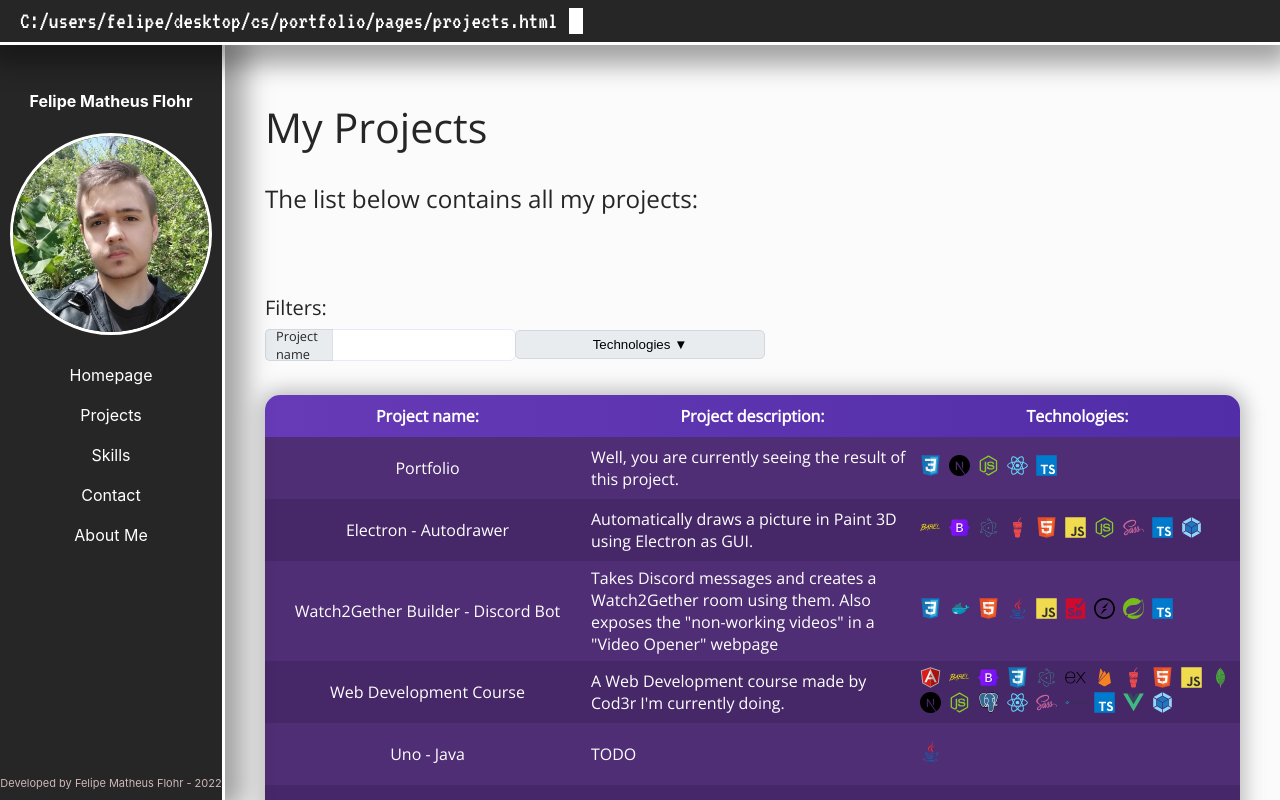
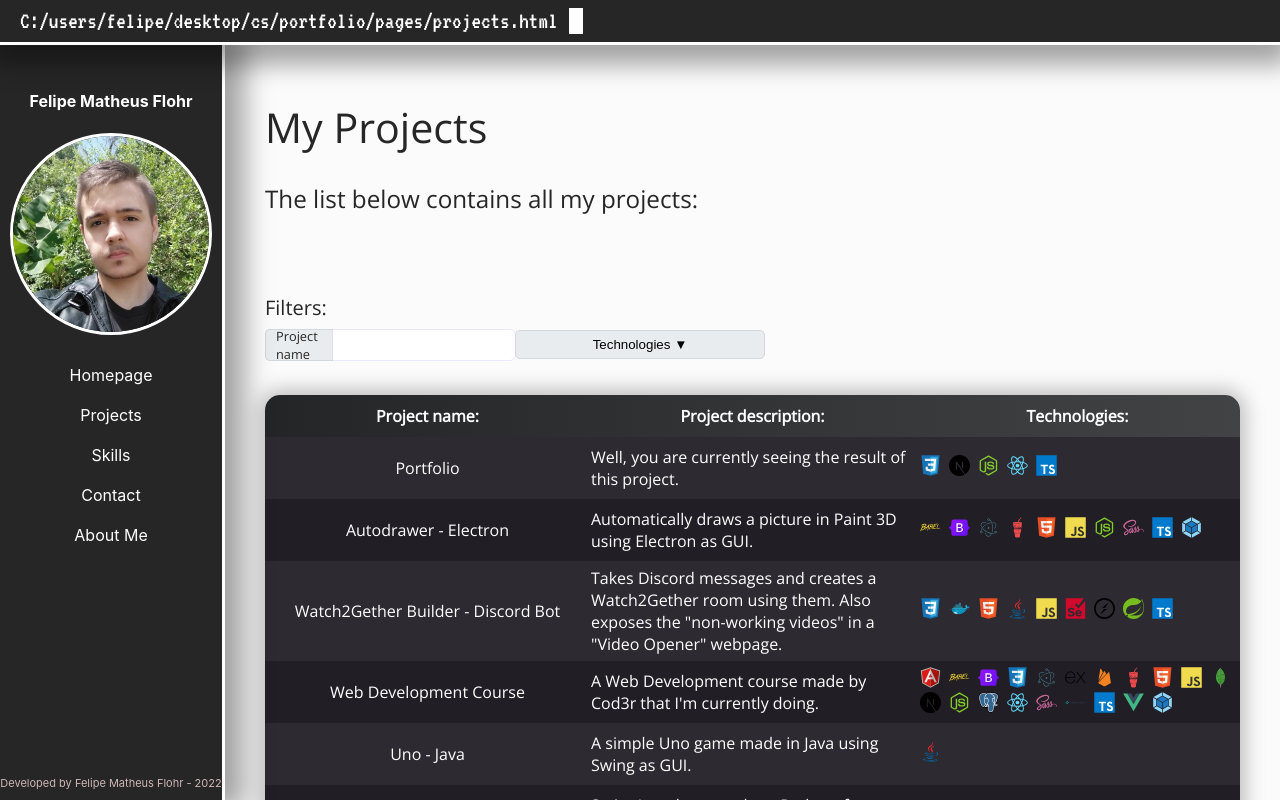
Before and after one commit to FelipeFlohr/portfolio, a Next.js app: page /projects in a window 1280 px wide. Built offline with nearby package versions, Linux system fonts and the light colour scheme.

Commit message:
Finished descriptions and re-styled table

```diff
--- a/src/components/projects/table/TableRow.tsx
+++ b/src/components/projects/table/TableRow.tsx
@@ -14,7 +14,7 @@ export default function TableRow(props: TableDataProps) {
     return (
         <>
             <Link href={props.projectLink} passHref={false}>
-                <tr className={styles.tr} style={{ backgroundColor: props.rowColor == "light" ? "#502e75" : "#462768" }}>
+                <tr className={styles.tr} style={{ backgroundColor: props.rowColor == "light" ? "#2d2a31" : "#221e26" }}>
                     <td className={styles.name}><span>{props.projectName}</span></td>
                     <td className={styles.desc}><div><span>{props.projectDesc}</span></div></td>
                     <td><div>{props.projectTechs}</div>
--- a/src/data/projects.ts
+++ b/src/data/projects.ts
@@ -1,5 +1,5 @@
 import { Project } from "../pages/api/projects";
-import { electronAutodrawerDesc, portfolioDesc, w2gBuilderDsBotDesc, webDevelopmentCourseDesc } from "./projectsdesc";
+import { electronAutodrawerDesc, frameExtractorDesc, javaCourseDesc, nodeAutodrawerDesc, podcastRenderDesc, portfolioDesc, pythonAutodrawerDesc, pythonBrasileiraoDesc, txtVideoOpenerDesc, unoJavaDesc, unoPythonDesc, w2gBuilderDsBotDesc, w2gBuilderJavaDesc, webDevelopmentCourseDesc } from "./projectsdesc";
 import { techs } from "./technologies";
 
 export const projects: Project[] = [
@@ -62,7 +62,7 @@ export const projects: Project[] = [
         date: dateTime(4, 1, 2022)
     },
     {
-        name: "Electron - Autodrawer",
+        name: "Autodrawer - Electron",
         description: electronAutodrawerDesc,
         technologies: [
             techs.nodejs,
@@ -80,8 +80,8 @@ export const projects: Project[] = [
         date: dateTime(8, 3, 2022)
     },
     {
-        name: "Node - Autodrawer",
-        description: "TODO",
+        name: "Autodrawer - Node",
+        description: nodeAutodrawerDesc,
         technologies: [
             techs.nodejs,
             techs.javascript,
@@ -95,7 +95,7 @@ export const projects: Project[] = [
     },
     {
         name: ".txt Video Opener",
-        description: "TODO",
+        description: txtVideoOpenerDesc,
         technologies: [
             techs.html,
             techs.css,
@@ -106,7 +106,7 @@ export const projects: Project[] = [
     },
     {
         name: "Java Course",
-        description: "TODO",
+        description: javaCourseDesc,
         technologies: [
             techs.java,
             techs.spring,
@@ -117,7 +117,7 @@ export const projects: Project[] = [
     },
     {
         name: "Watch2Gether Builder - Java",
-        description: "TODO",
+        description: w2gBuilderJavaDesc,
         technologies: [
             techs.java,
             techs.selenium
@@ -127,7 +127,7 @@ export const projects: Project[] = [
     },
     {
         name: "Podcast Render",
-        description: "TODO",
+        description: podcastRenderDesc,
         technologies: [
             techs.python,
             techs.java
@@ -137,7 +137,7 @@ export const projects: Project[] = [
     },
     {
         name: "Frame Extractor",
-        description: "TODO",
+        description: frameExtractorDesc,
         technologies: [
             techs.java
         ],
@@ -146,7 +146,7 @@ export const projects: Project[] = [
     },
     {
         name: "Uno - Java",
-        description: "TODO",
+        description: unoJavaDesc,
         technologies: [
             techs.java
         ],
@@ -155,7 +155,7 @@ export const projects: Project[] = [
     },
     {
         name: "Uno - Python",
-        description: "TODO",
+        description: unoPythonDesc,
         technologies: [
             techs.python
         ],
@@ -163,8 +163,8 @@ export const projects: Project[] = [
         date: dateTime(30, 3, 2021)
     },
     {
-        name: "Python - Autodrawer",
-        description: "TODO",
+        name: "Autodrawer - Python",
+        description: pythonAutodrawerDesc,
         technologies: [
             techs.python
         ],
@@ -173,7 +173,7 @@ export const projects: Project[] = [
     },
     {
         name: "Python - Brasileirão",
-        description: "TODO",
+        description: pythonBrasileiraoDesc,
         technologies: [
             techs.python,
             techs.pandas,
--- a/src/data/projectsdesc.ts
+++ b/src/data/projectsdesc.ts
@@ -1,8 +1,43 @@
-export const portfolioDesc = "Well, you are currently seeing the result of this project."
+export const portfolioDesc = `Well, you are currently seeing the result of
+this project.`
 
-export const electronAutodrawerDesc = `Automatically draws a picture in Paint 3D using Electron as GUI.`
+export const electronAutodrawerDesc = `Automatically draws a picture in
+Paint 3D using Electron as GUI.`
 
-export const w2gBuilderDsBotDesc = `Takes Discord messages and creates a Watch2Gether room using them.
-Also exposes the "non-working videos" in a "Video Opener" webpage`
+export const w2gBuilderDsBotDesc = `Takes Discord messages and creates a
+Watch2Gether room using them. Also exposes the "non-working videos" in a
+"Video Opener" webpage.`
 
-export const webDevelopmentCourseDesc = `A Web Development course made by Cod3r I'm currently doing.`
+export const webDevelopmentCourseDesc = `A Web Development course made by
+Cod3r that I'm currently doing.`
+
+export const unoJavaDesc = `A simple Uno game made in Java using Swing as
+GUI.`
+
+export const podcastRenderDesc = `Script I made to render a Podcast for a
+school project I had to do.`
+
+export const javaCourseDesc = `A Java Course made by Cod3r that I've
+already finished. Some of the subjects are: Stream API, JDBC, JPA
+(Hibernate) & Spring Boot.`
+
+export const txtVideoOpenerDesc = `A webpage to navigate through a bunch
+of links within a .txt file`
+
+export const w2gBuilderJavaDesc = `Creates a Watch2Gether room use Selenium
+with Java.`
+
+export const frameExtractorDesc = `Extracts every frame of a video to a .png
+file using OpenCV.`
+
+export const pythonAutodrawerDesc = `Automatically draws a picture in Paint 3D
+using Python together with Pillow.`
+
+export const pythonBrasileiraoDesc = `A Web Scraper for the current
+Brasileirão Série A season. Gets the data using Selenium and parses it
+using Pandas and Beautiful Soup 4`
+
+export const unoPythonDesc = `A console Uno game made in Python.`
+
+export const nodeAutodrawerDesc = `Automatically draws a picture in
+Paint 3D using Node and Robot.js`
--- a/src/styles/variables.css
+++ b/src/styles/variables.css
@@ -4,7 +4,7 @@
     --bg-white: #fbfbfb;
     --bg-light-gray: #e9ecef;
     --bg-item-color: #a89570;
-    --bg-table-color: linear-gradient(to right, #673ab7, #512da8);
+    --bg-table-color: linear-gradient(to right, #232526, #414345);
     --text-dark: #262626;
     --text-white: #fff;
     --text-gray: #cfb7b7;
```
